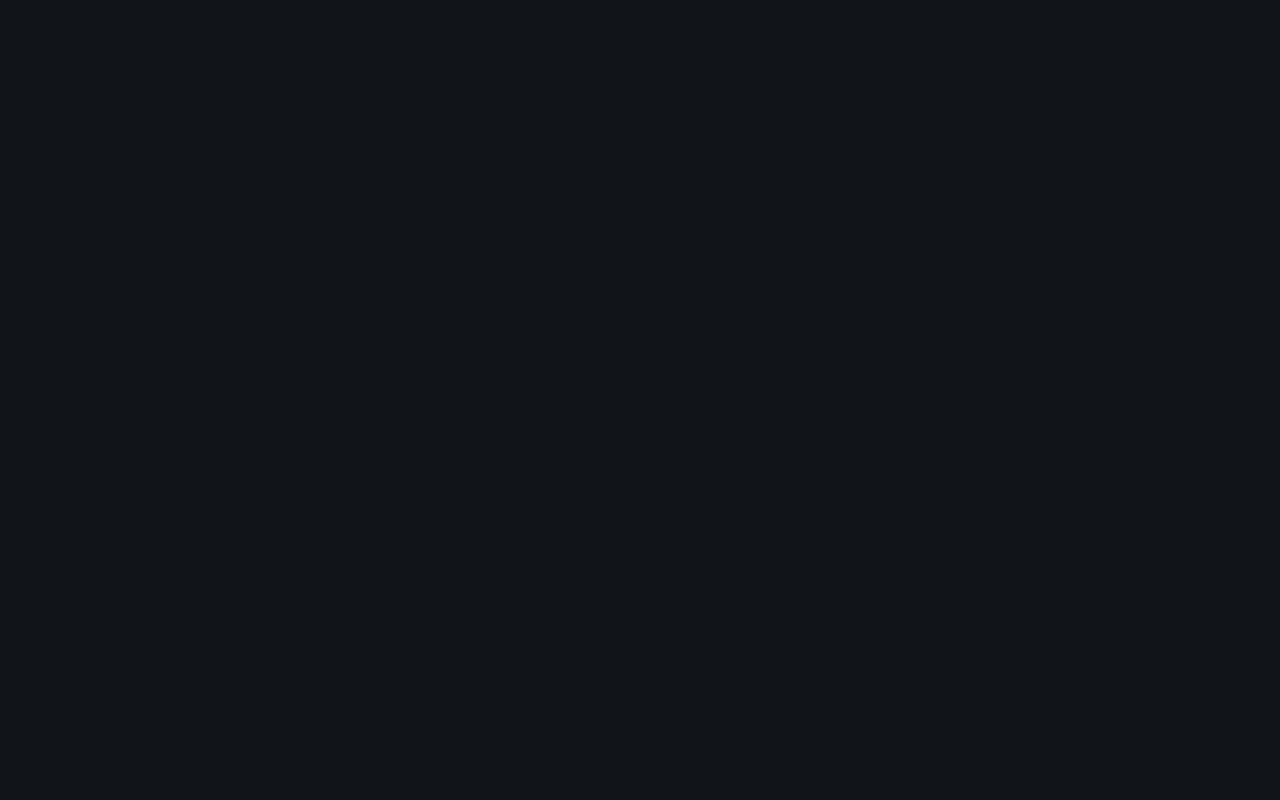
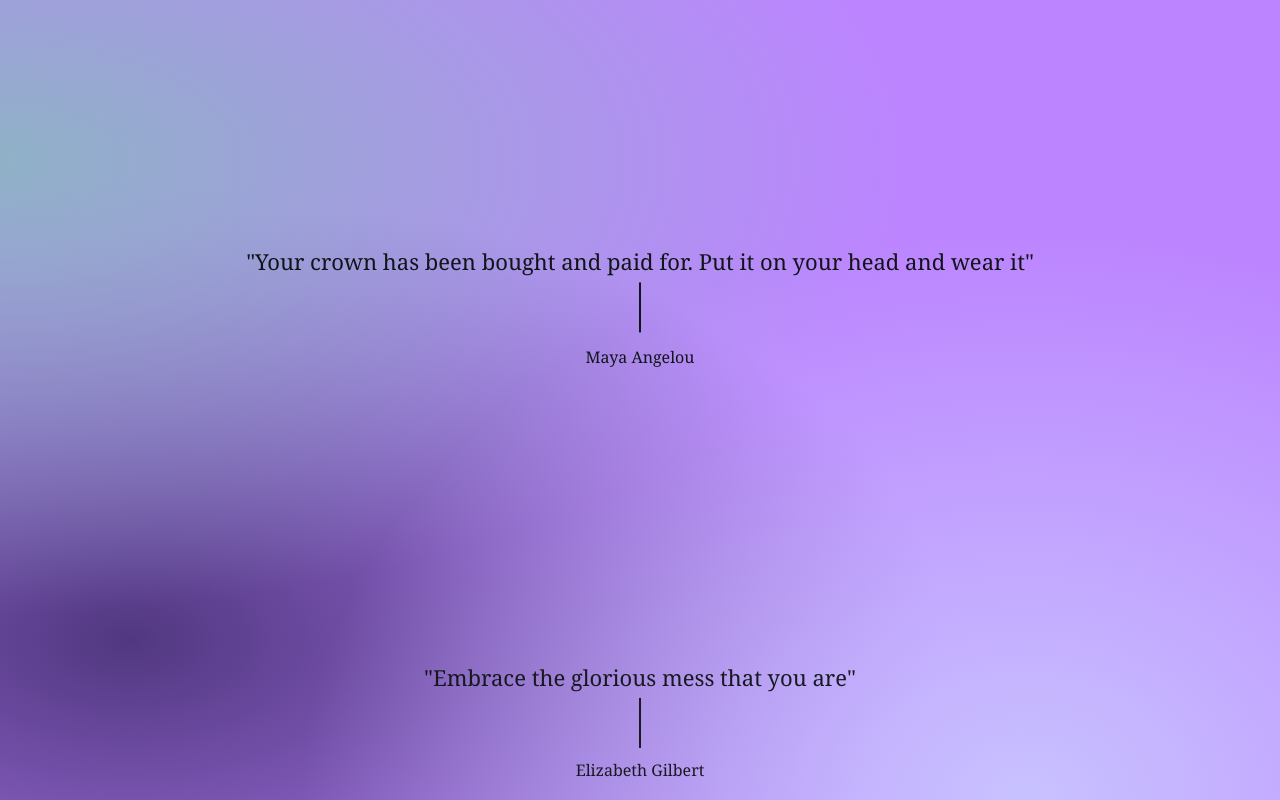
Before and after one commit to RobertCMusk/mental-health-toolbox, an Angular app: page /comfort in a window 1280 px wide. Built offline with nearby package versions, Linux system fonts and the light colour scheme.

Commit message:
updates to comfort

```diff
--- a/src/app/comfort/comfort.component.html
+++ b/src/app/comfort/comfort.component.html
@@ -1,5 +1,5 @@
 
-<div class="affirmation-container">
+<div class="affirmation-container gradient-mesh">
     <div class="affirmation">
         <h2>“I am deliberate and afraid of nothing"</h2>
         <p>Audre Lorde</p>
--- a/src/app/comfort/comfort.component.scss
+++ b/src/app/comfort/comfort.component.scss
@@ -1,49 +1,56 @@
+@import "../../_variables.scss";
 
 .affirmation-container {
-    background-color: #111419;
     width: 100vw;
     height: 100vh;
+    overflow: hidden;
 }
 .affirmation {
     font-family: Cambria, Cochin, Georgia, Times, 'Times New Roman', serif;
-    color: #CCBCAC;
+    color: $black;
     text-align: center;
-    animation-name: example;
-    animation-duration: 10s;
+    animation-name: scroll;
+    animation-duration: 20s;
     transform: translateY(100vh);
     width: 80vw;
     margin: 0 auto;
+    line-height: 1.6;
+    opacity: 0;
 }
-
 .delay-1s {
     animation-delay: 1s;
-    animation-duration: 6s;
+    animation-duration: 20s;
 }
-
 .delay-3s {
-    animation-delay: 0s;
-    animation-duration: 8s;
-
+    animation-delay: 2s;
+    animation-duration: 20s;
 }
-
 .affirmation h2 {
     font-size: 22px;
 }
-
 .affirmation p:before {
     content: '';
     display: block;
     height: 50px;
     width: 2px;
-    background-color: #CCBCAC;
+    background-color: $black;
     margin: 0 auto;
 }
-
-@keyframes example {
+@keyframes scroll {
     0% {
-        transform: translateY(100vh)
+        transform: translateY(100vh);
+        line-height: 1.6;
+        opacity: 0;
+    }
+    20% {
+        opacity: 1;
+    }
+    50% {
+        line-height: 4;
     }
     100% {
-        transform: translateY(-200vh)
+        transform: translateY(-200vh);
+        line-height: 4;
+        opacity: 1;
     }
-  }
+}
```
